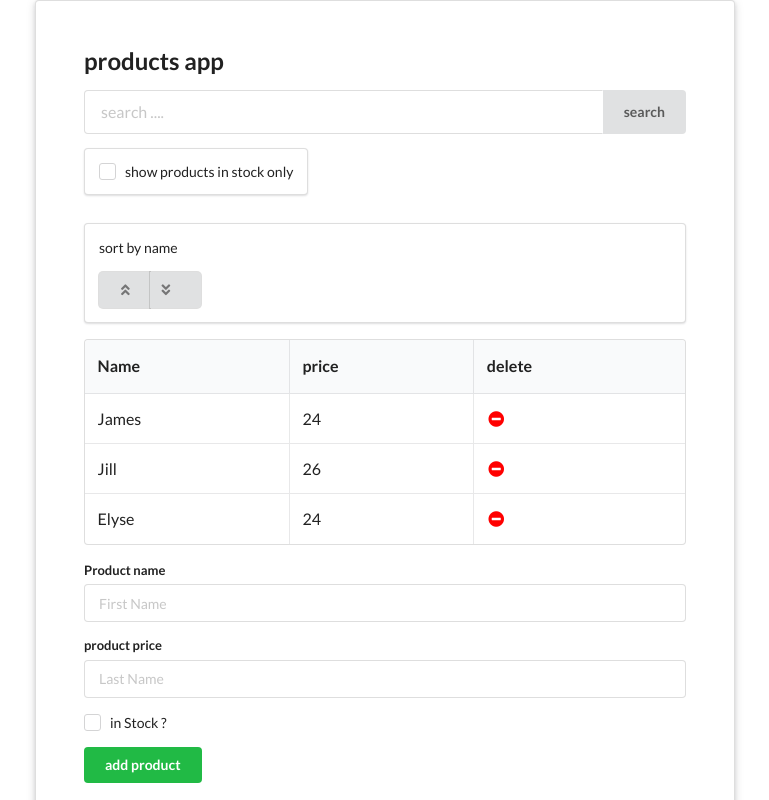
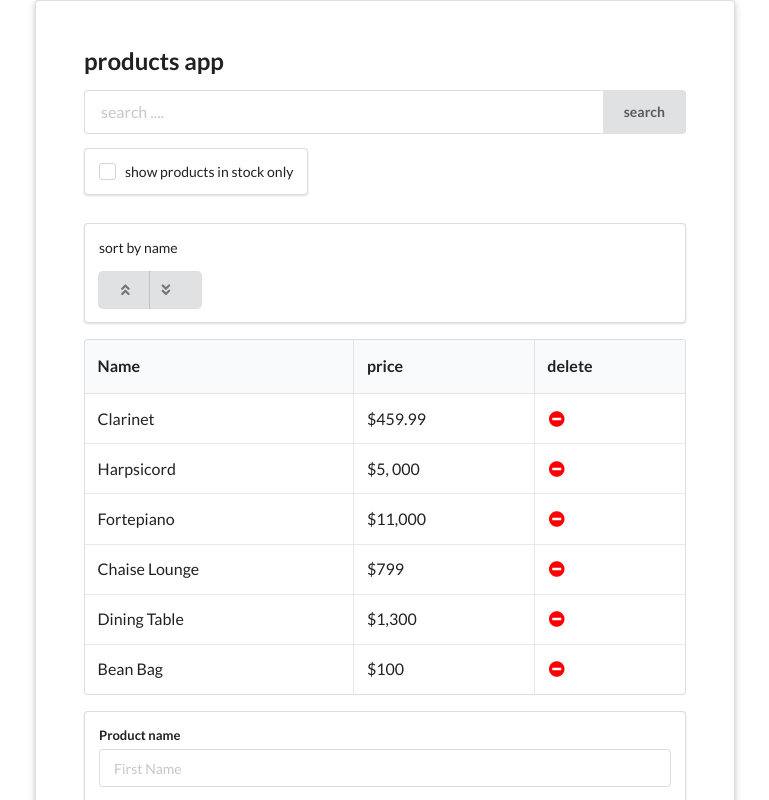
Before and after one commit to elhaw/products-app, a React (Create React App) app: page / in a window 1280 px wide. Shown: the top 800 px of the page, without its empty margins (255-1024 px from the left). Built offline with nearby package versions, Linux system fonts and the light colour scheme.

Commit message:
add the initial state

```diff
--- a/src/App.css
+++ b/src/App.css
@@ -28,7 +28,9 @@
   color: #61dafb;
 }
 
-
+.minus {
+  cursor :pointer;
+}
 
 i.icon.minus.circle:before {
   color: red;
--- a/src/components/AddProcuctComponent.js
+++ b/src/components/AddProcuctComponent.js
@@ -4,7 +4,7 @@ class AddProcuctComponent extends Component {
     render() {
         return (
             <Fragment>
-                <form className="ui form">
+                <form className="ui form segment">
                     <div className="field">
                         <label htmlFor="productName">Product name</label>
                         <input type="text" name="productName" id="productName" placeholder="First Name" />
@@ -12,12 +12,6 @@ class AddProcuctComponent extends Component {
                     <div className="field">
                         <label htmlFor="productPrice" > product price </label>
                         <input type="text" name="productPrice" id="productPrice" placeholder="Last Name" />
-                    </div>
-                    <div className="field">
-                        <div className="ui checkbox">
-                            <input type="checkbox" tabIndex="0" className="hidden" />
-                            <label> in Stock ? </label>
-                        </div>
                     </div>
                     <button className="ui button green" type="button">add product</button>
                 </form>
--- a/src/components/Product.js
+++ b/src/components/Product.js
@@ -1,7 +1,18 @@
 import React, { Component, Fragment } from 'react'
 
 class Product extends Component {
+
     render() {
+
+        let AllProductsList = this.props.products.map((product) => {
+            return (
+                <tr key = {product.id}>
+                    <td data-label="Name">{product.name}</td>
+                    <td data-label="price">{product.price}</td>
+                    <td data-label="delete"><i className="minus circle icon" ></i></td>
+                </tr>
+            )
+        })
         return (
             <Fragment>
                 <table className="ui celled table">
@@ -11,21 +22,7 @@ class Product extends Component {
                             <th>delete</th>
                         </tr></thead>
                     <tbody>
-                        <tr>
-                            <td data-label="Name">James</td>
-                            <td data-label="price">24</td>
-                            <td data-label="delete"><i className="minus circle icon" ></i></td>
-                        </tr>
-                        <tr>
-                            <td data-label="Name">Jill</td>
-                            <td data-label="price">26</td>
-                            <td data-label="delete"><i className="minus circle icon" ></i></td>
-                        </tr>
-                        <tr>
-                            <td data-label="Name">Elyse</td>
-                            <td data-label="price">24</td>
-                            <td data-label="delete"><i className="minus circle icon" ></i></td>
-                        </tr>
+                        {AllProductsList}
                     </tbody>
                 </table>
             </Fragment>
--- a/src/components/ProductItems.js
+++ b/src/components/ProductItems.js
@@ -4,7 +4,7 @@ class ProductItems extends Component {
     render() {
         return (
            <Fragment>
-                 < Product />
+                 < Product products = {this.props.products}  />
            </Fragment>
         )
     }
--- a/src/components/ProductList.js
+++ b/src/components/ProductList.js
@@ -3,11 +3,13 @@ import SortComponent from './SortComponent'
 import ProductItems from './ProductItems'
 
 class ProductList extends Component {
+
+
     render() {
         return (
             <Fragment>
                 <SortComponent />
-                <ProductItems />
+                <ProductItems  products = {this.props.products}  />
             </Fragment>
         )
     }
--- a/src/components/Products.js
+++ b/src/components/Products.js
@@ -4,13 +4,28 @@ import InStockComponent from './InStockComponent'
 import AddProcuctComponent from './AddProcuctComponent'
 import ProductList from './ProductList'
 class Products extends Component {
+
+    state = {
+         products : [
+            { id: 1, category: 'Musical Instruments', price: '$459.99', stocked: true, name: 'Clarinet' },
+            { id: 2, category: 'Musical Instruments', price: '$5, 000', stocked: true, name: 'Harpsicord' },
+            { id: 3, category: 'Musical Instruments', price: '$11,000', stocked: false, name: 'Fortepiano' },
+            { id: 4, category: 'Furniture', price: '$799', stocked: true, name: 'Chaise Lounge' },
+            { id: 5, category: 'Furniture', price: '$1,300', stocked: false, name: 'Dining Table' },
+            { id: 6, category: 'Furniture', price: '$100', stocked: true, name: 'Bean Bag' }
+        ]
+    }
+
+
+
+
 render() {
     return (
         <div className="ui raised very padded text container segment">
             <h2 className="ui header">products app</h2>
             <SearchComponent />
             <InStockComponent />
-                    <ProductList />
+            <ProductList  products = {this.state.products} />
             <AddProcuctComponent />
 
         </div>
```
Lines whose indentation alone changed are shown as unchanged.
